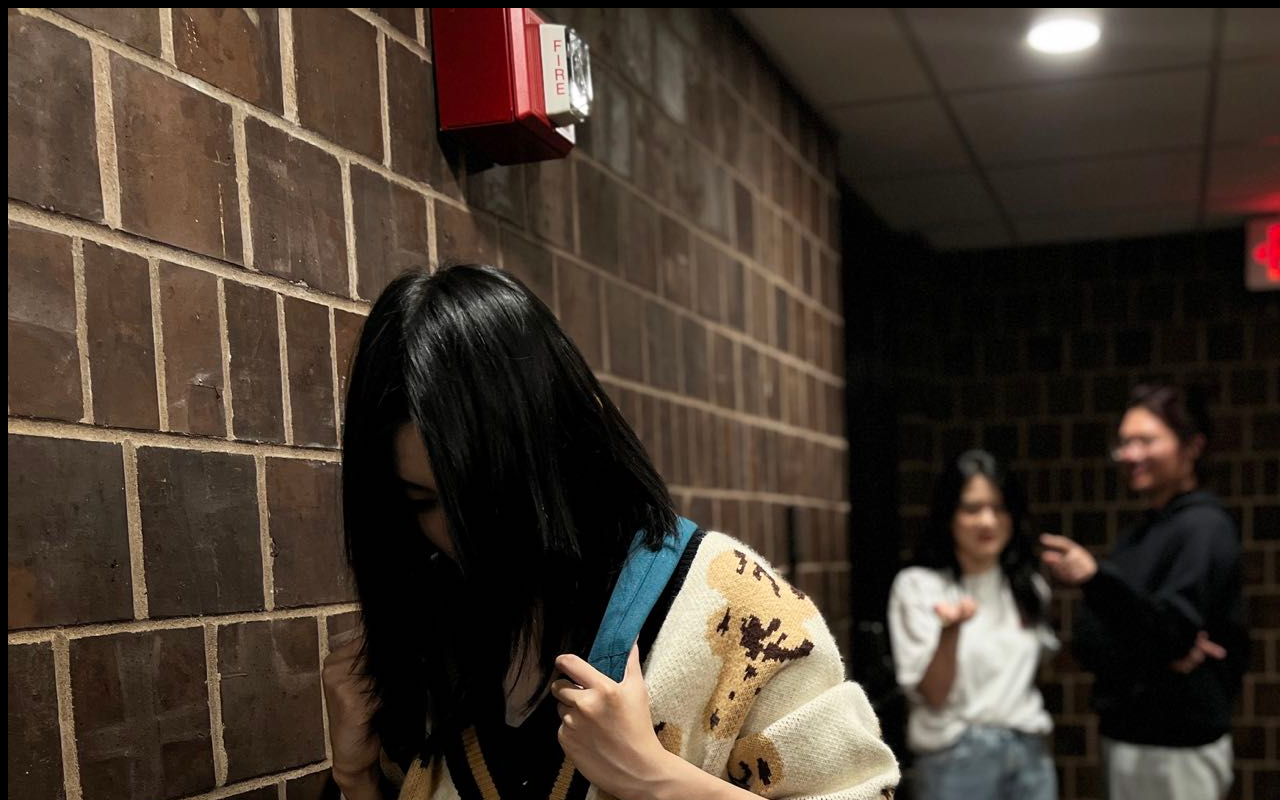
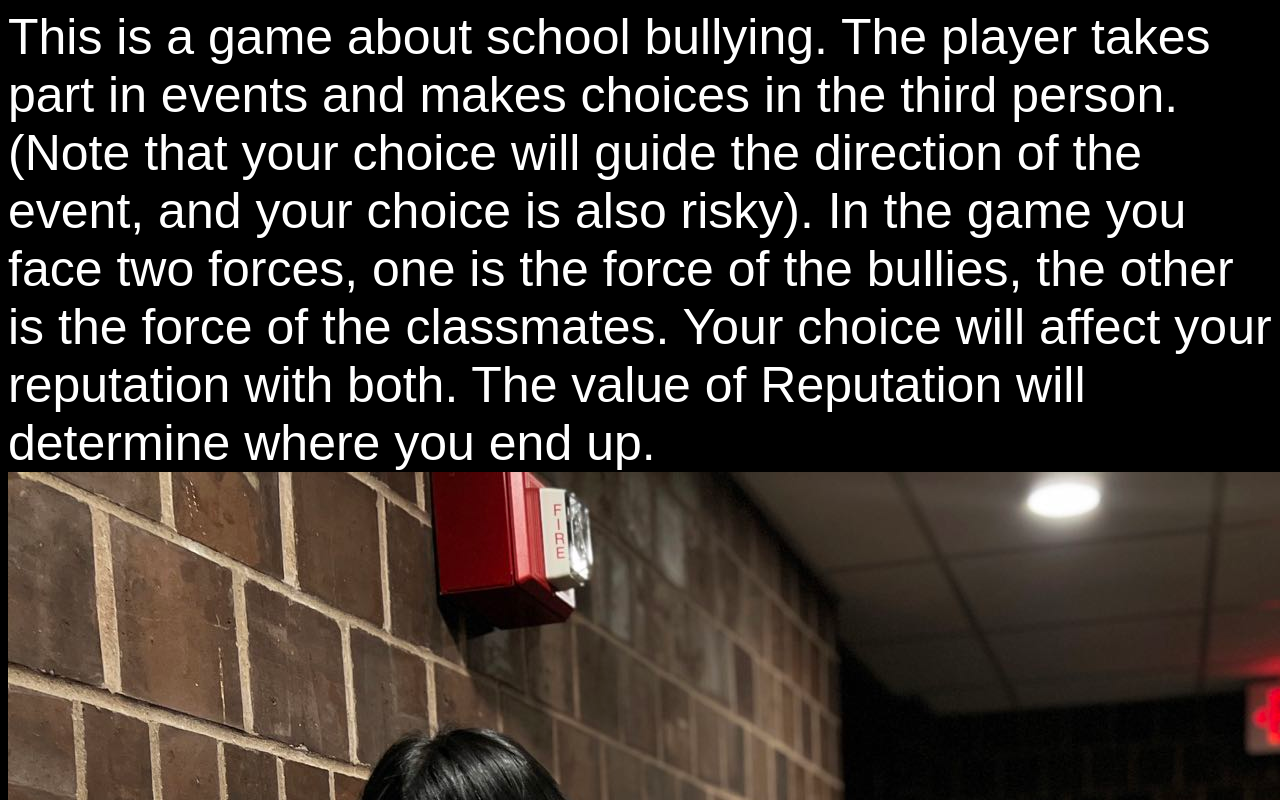
Before and after one commit to sdu5/twine, a plain HTML site: page index.html in a window 1280 px wide. Shown: the top 800 px of the page. Drawn offline with Linux system fonts and the light colour scheme.

Commit message:
Update index.html

```diff
--- a/index.html
+++ b/index.html
@@ -1,6 +1,6 @@
 <html>
-  <head>
-  <img src="https://sdu5.github.io/twine/images/bully.jpg" style=”width:70%”>
+This is a game about school bullying. The player takes part in events and makes choices in the third person. (Note that your choice will guide the direction of the event, and your choice is also risky). In the game you face two forces, one is the force of the bullies, the other is the force of the classmates. Your choice will affect your reputation with both. The value of Reputation will determine where you end up.
+  <img src="https://sdu5.github.io/twine/images/bully.jpg">
       <style>
 body {
 background-color: black;
@@ -10,13 +10,13 @@ font-family: Arial, Helvetica, sans-serif;
 }
 </style>
 
-  </head>
-   This is a game about school bullying. The player takes part in events and makes choices in the third person. (Note that your choice will guide the direction of the event, and your choice is also risky). In the game you face two forces, one is the force of the bullies, the other is the force of the classmates. Your choice will affect your reputation with both. The value of Reputation will determine where you end up.
-<body>
+
 <span style="background-color: #FFFF00">
 Click <a href="https://sdu5.github.io/twine/my_twine.html">enter game </a>
   </span>
-</body>
+
+
+
 <br><br>
 Music Citation:
 ShortRecord. “Sad piano.” Freesound, 2020. Mp3.
```
